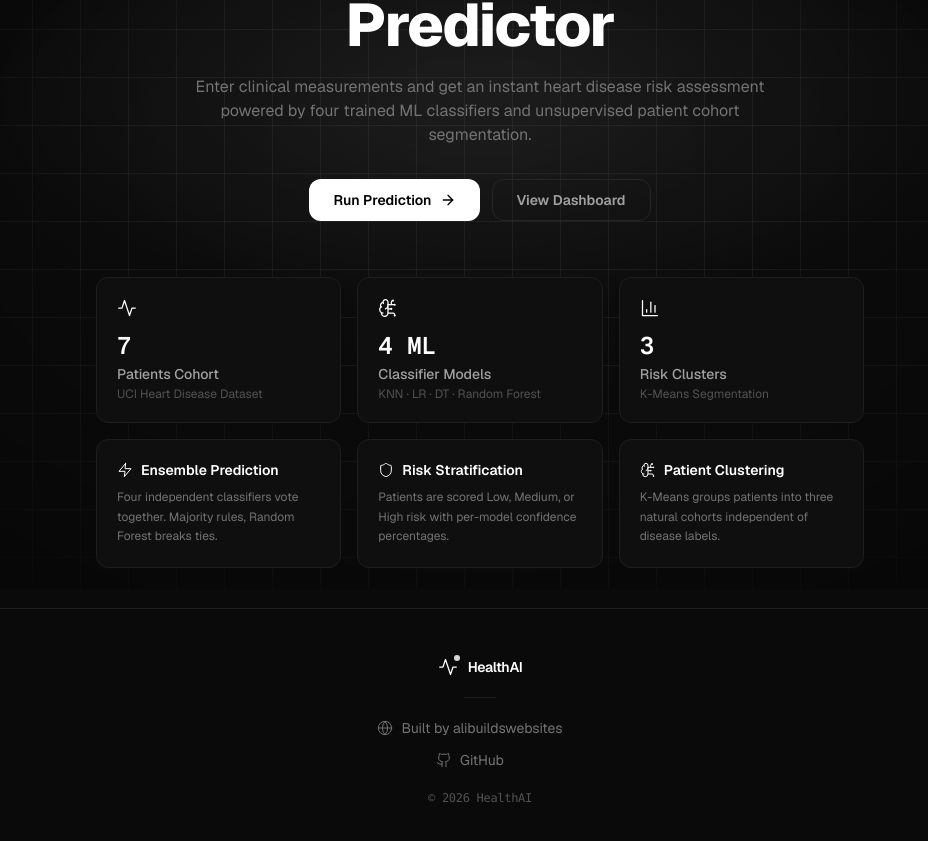
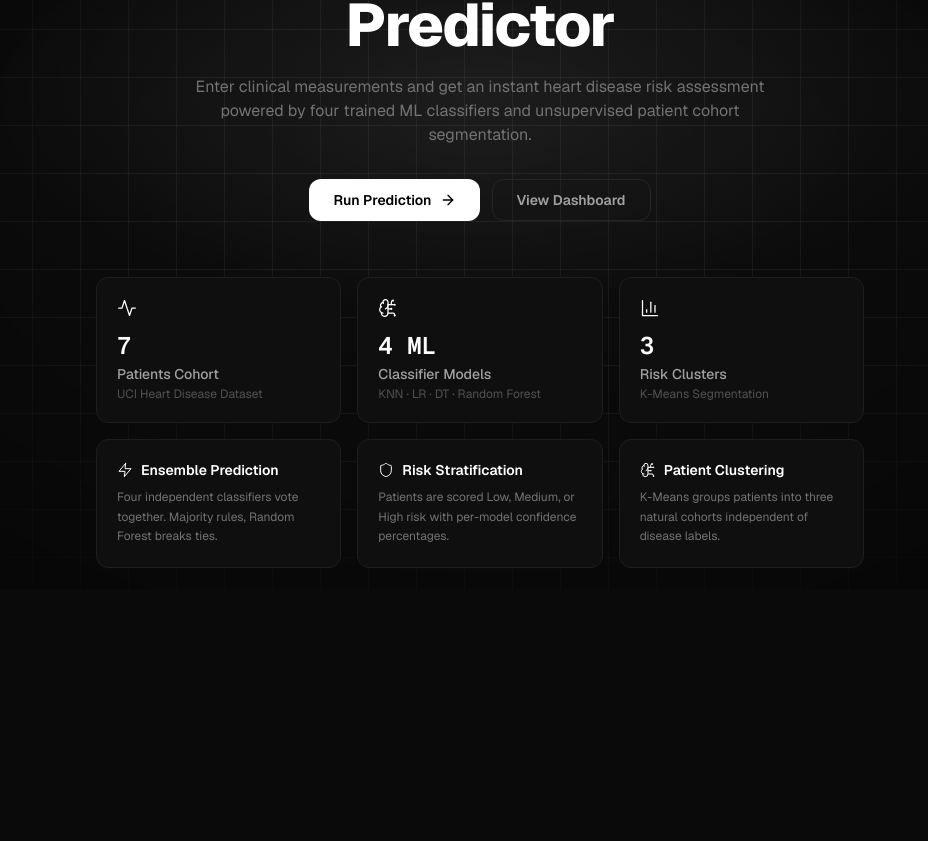
Before and after one commit to alibuildswebsites-ux/patient-health-risk-predictor, a React (Vite) app: page / in a window 1280 px wide. Shown: the part 211-1052 px from the top of the page, without its empty margins (160-1088 px from the left). After the commit the page ends 819 px from the top, so only its background shows below. Built offline with nearby package versions, Linux system fonts and the light colour scheme.

Commit message:
Remove footer component

```diff
--- a/src/App.tsx
+++ b/src/App.tsx
@@ -5,7 +5,6 @@ import Home from './components/Home';
 import Predict from './components/Predict';
 import Dashboard from './components/Dashboard';
 import About from './components/About';
-import Footer from './components/Footer';
 import { initialPatients, Patient } from './data/mockData';
 
 export default function App() {
@@ -65,8 +64,6 @@ export default function App() {
           )}
         </AnimatePresence>
       </main>
-
-      <Footer />
     </div>
   );
 }
--- a/src/components/Footer.tsx
+++ /dev/null
@@ -1,55 +0,0 @@
-import { Github, Globe, Activity, ArrowUpRight } from 'lucide-react';
-
-export const Footer = () => {
-  return (
-    <footer className="relative z-10 mt-auto border-t border-[#1e1e1e] bg-[#0a0a0a]">
-      <div className="max-w-7xl mx-auto px-4 sm:px-6 py-10 sm:py-12">
-        <div className="flex flex-col items-center gap-5">
-
-          {/* Brand */}
-          <div className="flex items-center gap-2.5">
-            <div className="relative flex-shrink-0">
-              <Activity className="h-5 w-5 text-white" strokeWidth={1.5} />
-              <span className="absolute -top-0.5 -right-0.5 h-1.5 w-1.5 rounded-full bg-white animate-pulse" />
-            </div>
-            <span className="text-sm font-semibold tracking-tight text-white">HealthAI</span>
-          </div>
-
-          {/* Divider */}
-          <div className="w-8 h-px bg-[#1e1e1e]" />
-
-          {/* Links */}
-          <nav className="flex flex-col items-center gap-3" aria-label="Footer links">
-            <a
-              href="https://alibuildswebsites.me"
-              target="_blank"
-              rel="noopener noreferrer"
-              className="group inline-flex items-center gap-2 text-sm text-[#737373] hover:text-white transition-colors duration-200 cursor-pointer"
-            >
-              <Globe className="h-4 w-4 transition-transform duration-200 group-hover:-translate-y-0.5 group-hover:translate-x-0.5" strokeWidth={1.5} />
-              <span>Built by alibuildswebsites</span>
-              <ArrowUpRight className="h-3 w-3 text-[#525252] opacity-0 group-hover:opacity-100 transition-all duration-200 group-hover:-translate-y-0.5 group-hover:translate-x-0.5" />
-            </a>
-            <a
-              href="https://github.com/alibuildswebsites-ux/patient-health-risk-predictor"
-              target="_blank"
-              rel="noopener noreferrer"
-              className="group inline-flex items-center gap-2 text-sm text-[#737373] hover:text-white transition-colors duration-200 cursor-pointer"
-            >
-              <Github className="h-4 w-4 transition-transform duration-200 group-hover:-translate-y-0.5 group-hover:translate-x-0.5" strokeWidth={1.5} />
-              <span>GitHub</span>
-              <ArrowUpRight className="h-3 w-3 text-[#525252] opacity-0 group-hover:opacity-100 transition-all duration-200 group-hover:-translate-y-0.5 group-hover:translate-x-0.5" />
-            </a>
-          </nav>
-
-          {/* Copyright */}
-          <p className="text-xs text-[#525252] font-mono tracking-tight">
-            &copy; {new Date().getFullYear()} HealthAI
-          </p>
-        </div>
-      </div>
-    </footer>
-  );
-};
-
-export default Footer;
```
